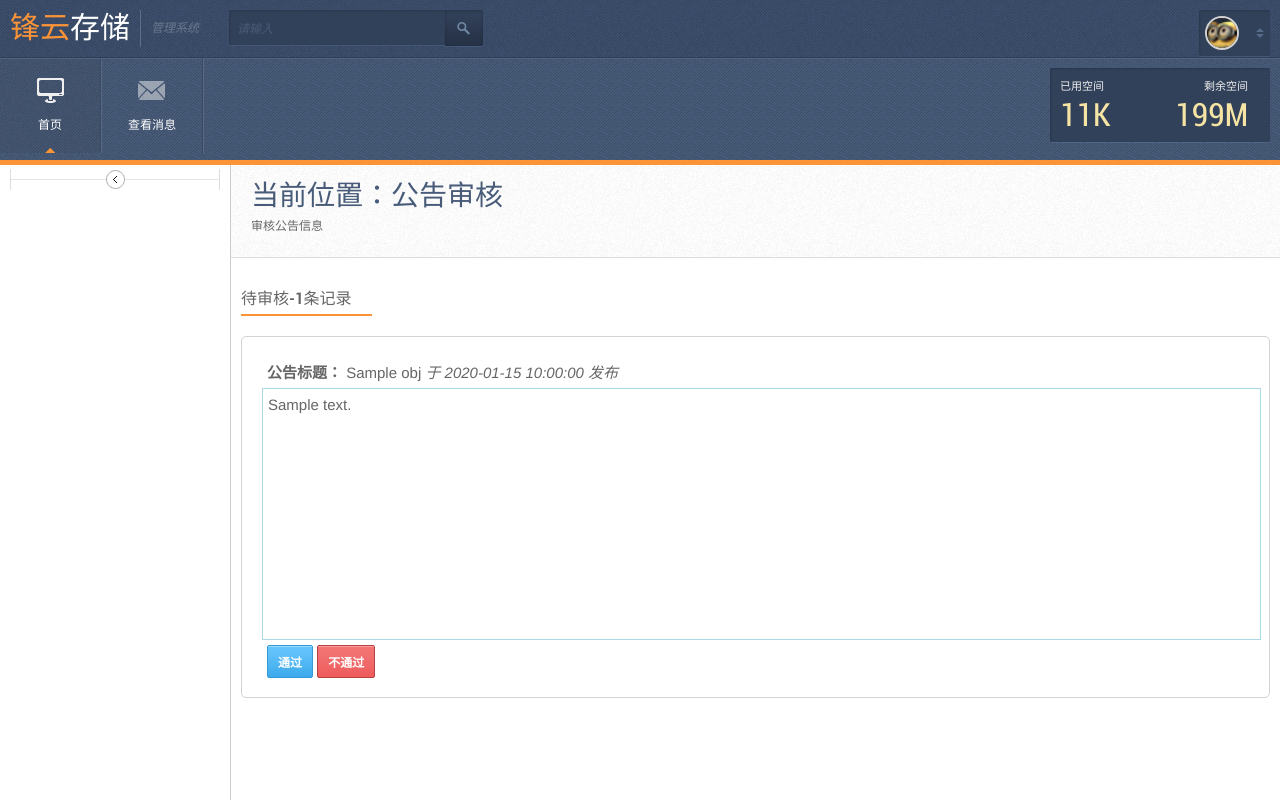
After one commit to disenQF/fms, a Django app: template templates/message/list_audit.html in a window 1280 px wide. The commit adds this page. Run offline with Django 3.2, Linux system fonts and the light colour scheme; the template is opened without the code that fills it: most values are stand-ins (such as "Sample title", 1, 10 or a date in 2020).

Commit message:
公告信息审核已完成

```diff
--- a/mainapp/models.py
+++ b/mainapp/models.py
@@ -101,8 +101,6 @@ class TMessage(models.Model):
         if self.create_time is None:
             self.create_time = datetime.now()
 
-        self.state = 0
-
         super(TMessage, self).save()
 
     class Meta:
--- a/mainapp/urls.py
+++ b/mainapp/urls.py
@@ -9,6 +9,7 @@ urlpatterns = [
     path('settings/', views.block_settings),
     path('message/', views.message),
     path('edit_message/', views.EditMessageView.as_view()),
+    path('message_audit/', views.AuditMessage.as_view()),
     path('role/', views.role),
     path('edit_role/', views.EditRoleView.as_view()),
     path('list_sysuser/', views.list_sys_user),
--- a/templates/base/menu.html
+++ b/templates/base/menu.html
@@ -11,7 +11,7 @@
                     </ul>
                 </li>
                 <li><a href="/message/" class="drafts">公告管理</a></li>
-                <li><a href="elements.html" class="inbox">信息审核</a></li>
+                <li><a href="/message_audit/" class="inbox">信息审核</a></li>
             {% endif %}
 
         {% if request.session.login_user.code == 'mgr' %}
--- a/templates/message/edit.html
+++ b/templates/message/edit.html
@@ -54,8 +54,9 @@
                 </div>
 
                 <p class="stdformbutton">
-                    <button class="submit radius2">发布公告</button>
-
+                    {% if obj.state == 0 or id_ == '' %}
+                        <button class="submit radius2">发布公告</button>
+                    {% endif %}
                 </p>
 
             </form>
--- /dev/null
+++ b/templates/message/list_audit.html
@@ -0,0 +1,110 @@
+{% extends 'base/base.html' %}
+
+{% block title %}
+    审核公告信息
+{% endblock %}
+
+{% block css %}
+  <style>
+    #msg_info{
+        font-size: 1.2em;
+    }
+       #msg_info ul{
+           list-style: none;
+           border: 1px solid lightgray;
+           padding: 5px;
+           border-radius: 5px;
+       }
+
+       #msg_info li{
+           padding: 10px;
+           margin: 5px;
+           height: 320px;
+           background-color: white;
+       }
+
+       #msg_info li:hover{
+           background-color: lightcyan;
+           border-radius: 5px;
+       }
+
+      #msg_info ul::after{
+          content: "";
+          display: block;
+          overflow: auto;
+          clear: both;
+          height: 0;
+          visibility: hidden;
+      }
+    .bottom {
+        position: absolute;
+        bottom: 20px;
+    }
+    .box{
+        border: 1px solid lightblue;
+        width: 100%;
+        height: 240px;
+        overflow: scroll;
+        padding: 5px;
+    }
+
+  dt,dd{
+      padding: 5px;
+      font-size: 15px;
+  }
+  </style>
+{% endblock %}
+
+{% block content %}
+
+    <div class="centercontent tables">
+
+        <div class="pageheader notab">
+            <h1 class="pagetitle">当前位置：公告审核</h1>
+            <span class="pagedesc">审核公告信息</span>
+
+        </div><!--pageheader-->
+
+        <div style="margin: 10px" id="msg_info">
+            <div class="contenttitle2">
+                <h3>待审核-{{ objs|length }}条记录</h3>
+            </div><!--contenttitle-->
+            <ul>
+                 {% for obj in objs %}
+                     <li>
+                        <dl>
+                            <dt><b>公告标题：</b> <a style="cursor: pointer;" onclick="window.open('{{ obj.link_url }}')">{{ obj.title }}</a>
+                               <i>于 {{ obj.create_time|date:"Y-m-d H:i:s" }} 发布</i>
+                            </dt>
+
+                            <dd class="box">
+                                {{ obj.content|safe }}
+                            </dd>
+
+                            <dd>
+                                <button class="stdbtn btn_blue" onclick="window.open('/message_audit/?action=yes&id_={{ obj.message_id }}',target='_self')">通过</button>
+                                <button class="stdbtn btn_red" onclick="no_({{ obj.message_id }}, '{{ obj.title }}')">不通过</button>
+                            </dd>
+                        </dl>
+                     </li>
+                 {% endfor %}
+
+            </ul>
+
+        </div>
+    </div>
+
+{% endblock %}
+
+{% block js %}
+    <script>
+        function no_(id_, name_) {
+            jPrompt( name_ + "未通过审核",'', '审核理由', function (msg) {
+               if(msg!=null){
+                   window.open('/message_audit/?action=no&id_='+id_+'&note='+msg, target='_self')
+               }
+            })
+        }
+
+    </script>
+{% endblock %}
```
Also changed, not shown: mainapp/views.py (+28 -1 lines), templates/dashboard.html (+51 -1 lines), templates/message/list.html (+7 -2 lines).
